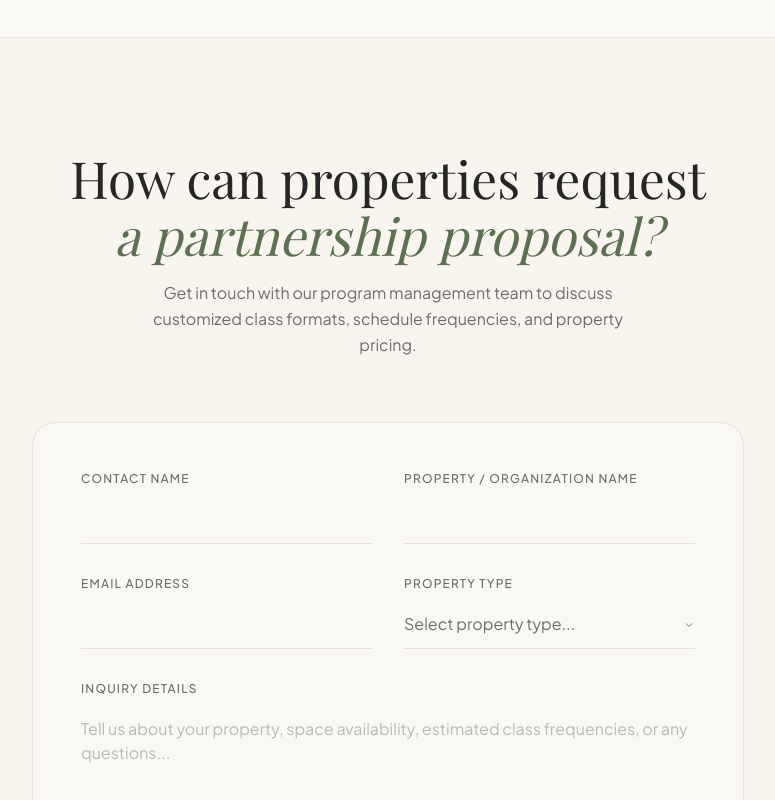
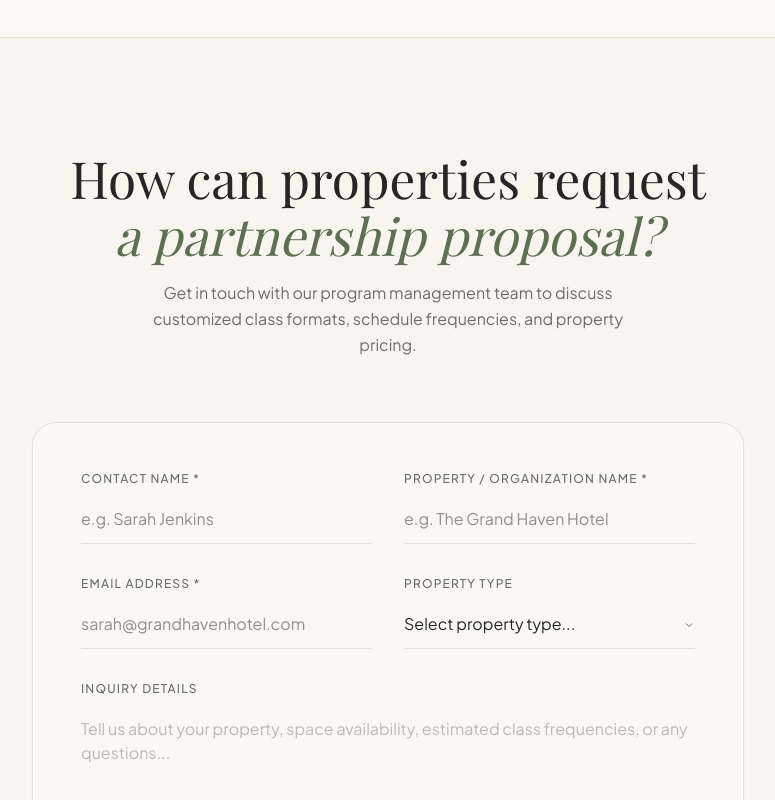
Before and after one commit to asellus-1/onsiteyoga, a Next.js app: page /contact in a window 1280 px wide. Shown: the part 400-1200 px from the top of the page, without its empty margins (252-1027 px from the left). Built offline with nearby package versions, Linux system fonts and the light colour scheme; no server answers; a web font is replaced by a local one.

Commit message:
feat: connect contact form to Google Sheets via API route

```diff
--- /dev/null
+++ b/src/app/api/contact/route.ts
@@ -0,0 +1,58 @@
+import { NextResponse } from "next/server";
+
+export async function POST(request: Request) {
+  try {
+    const body = await request.json();
+    const { name, email, property, propertyType, message } = body;
+
+    // Validate required fields
+    if (!name || !email || !property) {
+      return NextResponse.json(
+        { error: "Missing required fields (Name, Email, Property)" },
+        { status: 400 }
+      );
+    }
+
+    const payload = {
+      timestamp: new Date().toISOString(),
+      name,
+      email,
+      property,
+      propertyType: propertyType || "Not specified",
+      message: message || "",
+    };
+
+    const webhookUrl = process.env.GOOGLE_SHEETS_SCRIPT_URL;
+
+    if (webhookUrl) {
+      // Forward submission to Google Apps Script Web App
+      const response = await fetch(webhookUrl, {
+        method: "POST",
+        headers: {
+          "Content-Type": "application/json",
+        },
+        body: JSON.stringify(payload),
+      });
+
+      if (!response.ok) {
+        console.error("Google Sheets webhook error:", await response.text());
+      }
+    } else {
+      console.log(
+        "Google Sheets Script URL not configured in environment variables. Recorded submission locally:",
+        payload
+      );
+    }
+
+    return NextResponse.json({
+      success: true,
+      message: "Inquiry submitted successfully",
+    });
+  } catch (error) {
+    console.error("Contact API error:", error);
+    return NextResponse.json(
+      { error: "An unexpected error occurred while processing your request." },
+      { status: 500 }
+    );
+  }
+}
--- a/src/components/onsite/OnsiteContact.tsx
+++ b/src/components/onsite/OnsiteContact.tsx
@@ -4,14 +4,53 @@ import { FadeIn } from "@/components/shared/FadeIn";
 import { useState } from "react";
 
 export function OnsiteContact() {
-  const [status, setStatus] = useState<"idle" | "submitting" | "success">("idle");
+  const [formData, setFormData] = useState({
+    name: "",
+    property: "",
+    email: "",
+    propertyType: "",
+    message: "",
+  });
 
-  const handleSubmit = (e: React.FormEvent) => {
+  const [status, setStatus] = useState<"idle" | "submitting" | "success" | "error">("idle");
+  const [errorMessage, setErrorMessage] = useState("");
+
+  const handleChange = (
+    e: React.ChangeEvent<HTMLInputElement | HTMLSelectElement | HTMLTextAreaElement>
+  ) => {
+    setFormData({
+      ...formData,
+      [e.target.id]: e.target.value,
+    });
+  };
+
+  const handleSubmit = async (e: React.FormEvent) => {
     e.preventDefault();
     setStatus("submitting");
-    setTimeout(() => {
-      setStatus("success");
-    }, 1200);
+    setErrorMessage("");
+
+    try {
+      const res = await fetch("/api/contact", {
+        method: "POST",
+        headers: {
+          "Content-Type": "application/json",
+        },
+        body: JSON.stringify(formData),
+      });
+
+      const data = await res.json();
+
+      if (res.ok && data.success) {
+        setStatus("success");
+      } else {
+        setStatus("error");
+        setErrorMessage(data.error || "Failed to submit inquiry. Please try again.");
+      }
+    } catch (err) {
+      console.error("Submission error:", err);
+      setStatus("error");
+      setErrorMessage("Network error. Please check your connection and try again.");
+    }
   };
 
   return (
@@ -32,38 +71,59 @@ export function OnsiteContact() {
 
         <FadeIn delay={0.1}>
           {status === "success" ? (
-            <div className="text-center p-12 bg-[#FCFAF7] border border-[#E8E1D7] rounded-3xl shadow-xs">
-              <p className="font-serif text-2xl text-[#262626] mb-3">Thank you.</p>
-              <p className="font-sans text-sm text-[#6D6D6D]">
-                Your partnership inquiry has been received. We will contact you soon to discuss creating a custom wellness program.
+            <div className="text-center p-12 bg-[#FCFAF7] border border-[#E8E1D7] rounded-3xl shadow-xs space-y-4">
+              <p className="font-serif text-3xl text-[#262626]">Thank you.</p>
+              <p className="font-sans text-base text-[#6D6D6D] max-w-[480px] mx-auto">
+                Your partnership inquiry has been received and saved. Our team will review your property details and contact you shortly.
               </p>
+              <button
+                onClick={() => {
+                  setStatus("idle");
+                  setFormData({ name: "", property: "", email: "", propertyType: "", message: "" });
+                }}
+                className="mt-4 inline-flex items-center justify-center h-[38px] px-6 rounded-full font-sans text-xs tracking-wider uppercase font-semibold border border-[#5E7052] text-[#5E7052] hover:bg-[#5E7052] hover:text-[#FCFAF7] transition-all"
+              >
+                Submit Another Inquiry
+              </button>
             </div>
           ) : (
             <form onSubmit={handleSubmit} className="space-y-8 bg-[#FCFAF7]/60 border border-[#E8E1D7] rounded-3xl p-6 md:p-12 shadow-xs">
 
+              {status === "error" && (
+                <div className="p-4 bg-red-50 border border-red-200 rounded-2xl text-red-700 text-sm font-sans text-center">
+                  {errorMessage}
+                </div>
+              )}
+
               <div className="grid grid-cols-1 md:grid-cols-2 gap-8">
                 <div className="space-y-2">
                   <label htmlFor="name" className="block font-sans text-xs tracking-widest uppercase text-[#6D6D6D] font-medium">
-                    Contact Name
+                    Contact Name *
                   </label>
                   <input
                     type="text"
                     id="name"
+                    value={formData.name}
+                    onChange={handleChange}
                     required
                     disabled={status === "submitting"}
+                    placeholder="e.g. Sarah Jenkins"
                     className="w-full bg-transparent border-b border-[#E8E1D7] py-3 text-[#262626] font-sans text-base focus:outline-none focus:border-[#5E7052] transition-colors duration-200 disabled:opacity-50"
                   />
                 </div>
 
                 <div className="space-y-2">
                   <label htmlFor="property" className="block font-sans text-xs tracking-widest uppercase text-[#6D6D6D] font-medium">
-                    Property / Organization Name
+                    Property / Organization Name *
                   </label>
                   <input
                     type="text"
                     id="property"
+                    value={formData.property}
+                    onChange={handleChange}
                     required
                     disabled={status === "submitting"}
+                    placeholder="e.g. The Grand Haven Hotel"
                     className="w-full bg-transparent border-b border-[#E8E1D7] py-3 text-[#262626] font-sans text-base focus:outline-none focus:border-[#5E7052] transition-colors duration-200 disabled:opacity-50"
                   />
                 </div>
@@ -72,13 +132,16 @@ export function OnsiteContact() {
               <div className="grid grid-cols-1 md:grid-cols-2 gap-8">
                 <div className="space-y-2">
                   <label htmlFor="email" className="block font-sans text-xs tracking-widest uppercase text-[#6D6D6D] font-medium">
-                    Email Address
+                    Email Address *
                   </label>
                   <input
                     type="email"
                     id="email"
+                    value={formData.email}
+                    onChange={handleChange}
                     required
                     disabled={status === "submitting"}
+                    placeholder="sarah@grandhavenhotel.com"
                     className="w-full bg-transparent border-b border-[#E8E1D7] py-3 text-[#262626] font-sans text-base focus:outline-none focus:border-[#5E7052] transition-colors duration-200 disabled:opacity-50"
                   />
                 </div>
@@ -90,16 +153,16 @@ export function OnsiteContact() {
                   <div className="relative">
                     <select
                       id="propertyType"
-                      required
-                      defaultValue=""
+                      value={formData.propertyType}
+                      onChange={handleChange}
                       disabled={status === "submitting"}
-                      className="w-full bg-transparent border-b border-[#E8E1D7] py-3 text-[#6D6D6D] font-sans text-base focus:outline-none focus:border-[#5E7052] transition-colors duration-200 disabled:opacity-50 appearance-none rounded-none cursor-pointer"
+                      className="w-full bg-transparent border-b border-[#E8E1D7] py-3 text-[#262626] font-sans text-base focus:outline-none focus:border-[#5E7052] transition-colors duration-200 disabled:opacity-50 appearance-none rounded-none cursor-pointer"
                     >
-                      <option value="" disabled>Select property type...</option>
-                      <option value="hotel">Hotel / Resort / Hospitality</option>
-                      <option value="apartment">Residential / Apartment Community</option>
-                      <option value="workplace">Corporate / Workplace Office</option>
-                      <option value="other">Other Space</option>
+                      <option value="">Select property type...</option>
+                      <option value="Hotel / Resort / Hospitality">Hotel / Resort / Hospitality</option>
+                      <option value="Residential / Apartment Community">Residential / Apartment Community</option>
+                      <option value="Corporate / Workplace Office">Corporate / Workplace Office</option>
+                      <option value="Other Space">Other Space</option>
                     </select>
                     <div className="absolute right-0 top-1/2 -translate-y-1/2 pointer-events-none text-[#6D6D6D]">
                       <svg width="12" height="12" viewBox="0 0 24 24" fill="none" stroke="currentColor" strokeWidth="2">
@@ -116,7 +179,8 @@ export function OnsiteContact() {
                 </label>
                 <textarea
                   id="message"
-                  required
+                  value={formData.message}
+                  onChange={handleChange}
                   rows={4}
                   placeholder="Tell us about your property, space availability, estimated class frequencies, or any questions..."
                   disabled={status === "submitting"}
```
